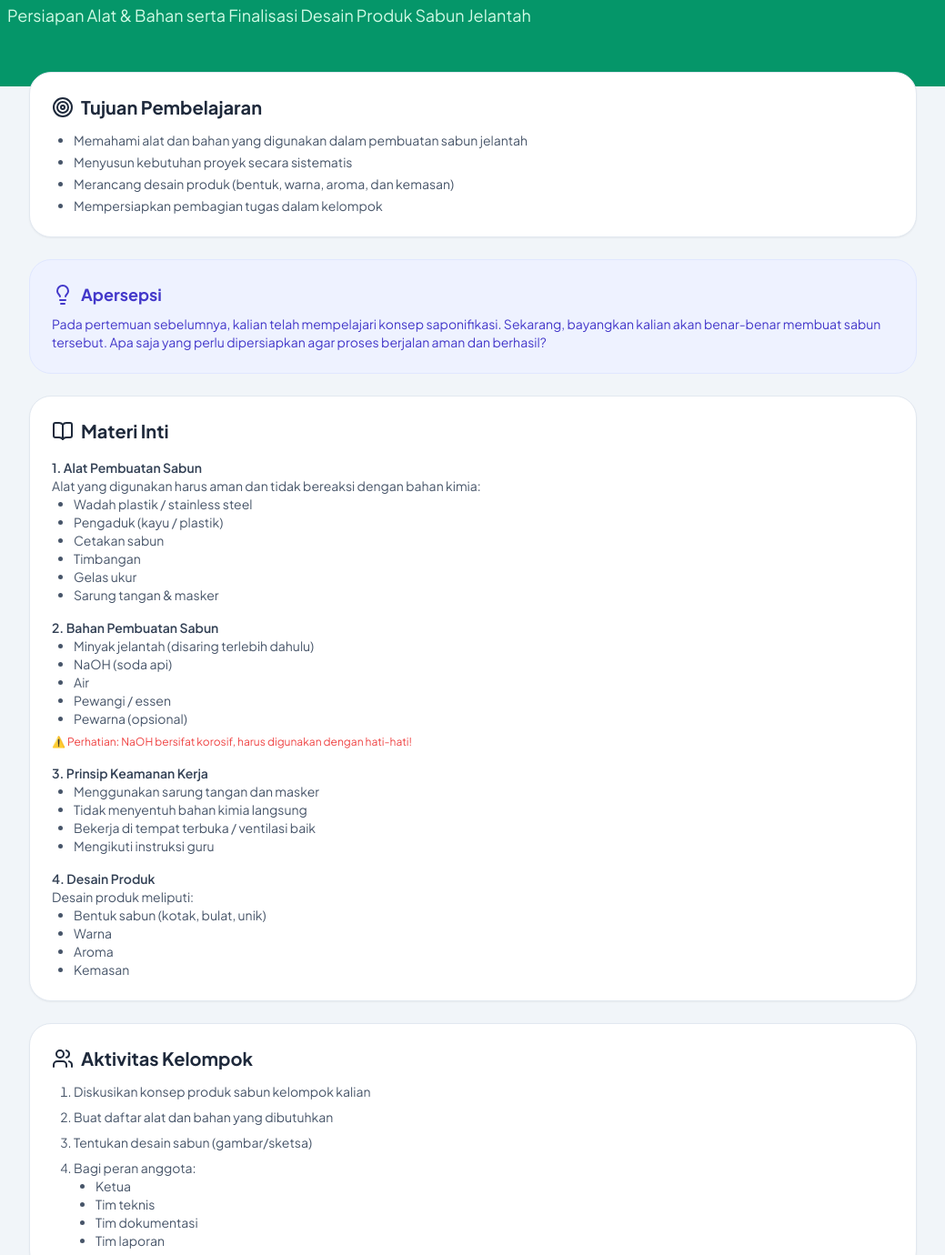
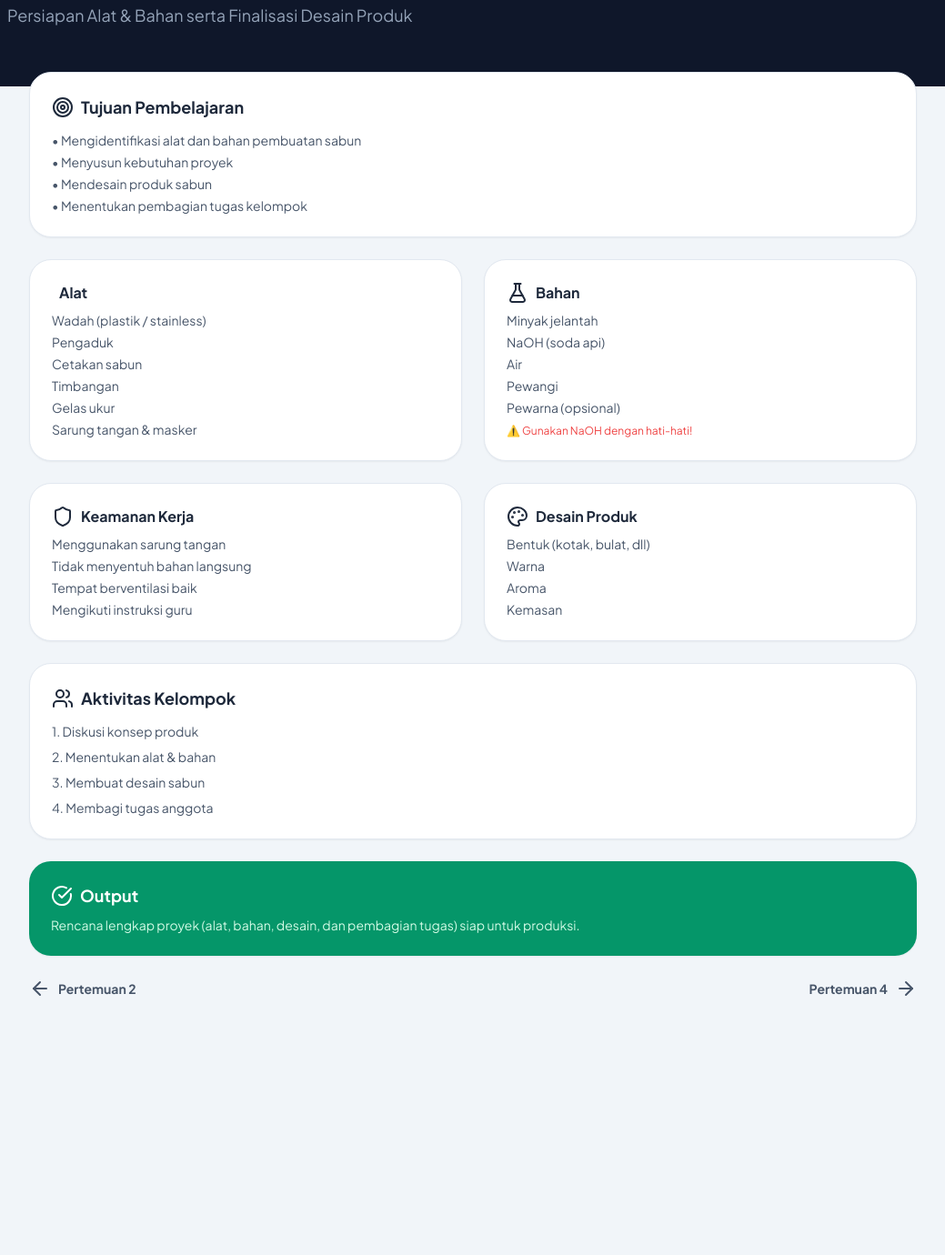
Before and after one commit to birulogi/pf, a plain HTML site: page 11/pertemuan-3.html in a window 1280 px wide. Shown: the part 113-1493 px from the top of the page at 91% size, without its empty margins (120-1159 px from the left). After the commit the page ends 1316 px from the top, so only its background shows below. Drawn offline with nearby package versions, Linux system fonts and the light colour scheme.

Commit message:
Update pertemuan-3.html

```diff
--- a/11/pertemuan-3.html
+++ b/11/pertemuan-3.html
@@ -3,7 +3,7 @@
 <head>
     <meta charset="UTF-8">
     <meta name="viewport" content="width=device-width, initial-scale=1.0">
-    <title>Pertemuan 3 - Persiapan & Desain Produk</title>
+    <title>Pertemuan 3 - Persiapan Proyek</title>
     <script src="https://cdn.tailwindcss.com"></script>
     <script src="https://unpkg.com/lucide@latest"></script>
     <style>
@@ -15,10 +15,10 @@
 <body class="text-slate-800 pb-20">
 
 <!-- Header -->
-<header class="bg-emerald-600 text-white py-16 px-6">
+<header class="bg-slate-900 text-white py-16 px-6">
     <div class="max-w-5xl mx-auto">
         <h1 class="text-4xl font-extrabold mb-3">Pertemuan 3</h1>
-        <p class="text-emerald-100 text-lg">Persiapan Alat & Bahan serta Finalisasi Desain Produk Sabun Jelantah</p>
+        <p class="text-slate-400 text-lg">Persiapan Alat & Bahan serta Finalisasi Desain Produk</p>
     </div>
 </header>
 
@@ -26,44 +26,29 @@
 <main class="max-w-5xl mx-auto p-6 -mt-10 space-y-6">
 
     <!-- Tujuan -->
-    <section class="bg-white p-6 rounded-3xl shadow-sm border border-slate-200">
-        <h2 class="font-bold text-xl mb-3 flex items-center gap-2">
+    <div class="bg-white p-6 rounded-3xl shadow-sm border border-slate-200">
+        <h2 class="font-bold text-lg mb-3 flex items-center gap-2">
             <i data-lucide="target"></i> Tujuan Pembelajaran
         </h2>
-        <ul class="list-disc ml-6 text-sm text-slate-600 space-y-1">
-            <li>Memahami alat dan bahan yang digunakan dalam pembuatan sabun jelantah</li>
-            <li>Menyusun kebutuhan proyek secara sistematis</li>
-            <li>Merancang desain produk (bentuk, warna, aroma, dan kemasan)</li>
-            <li>Mempersiapkan pembagian tugas dalam kelompok</li>
+        <ul class="text-sm text-slate-600 space-y-1">
+            <li>• Mengidentifikasi alat dan bahan pembuatan sabun</li>
+            <li>• Menyusun kebutuhan proyek</li>
+            <li>• Mendesain produk sabun</li>
+            <li>• Menentukan pembagian tugas kelompok</li>
         </ul>
-    </section>
+    </div>
 
-    <!-- Apersepsi -->
-    <section class="bg-indigo-50 p-6 rounded-3xl border border-indigo-100">
-        <h2 class="font-bold text-lg mb-2 flex items-center gap-2 text-indigo-700">
-            <i data-lucide="lightbulb"></i> Apersepsi
-        </h2>
-        <p class="text-sm text-indigo-700">
-            Pada pertemuan sebelumnya, kalian telah mempelajari konsep saponifikasi.
-            Sekarang, bayangkan kalian akan benar-benar membuat sabun tersebut.
-            Apa saja yang perlu dipersiapkan agar proses berjalan aman dan berhasil?
-        </p>
-    </section>
+    <!-- Materi -->
+    <div class="grid md:grid-cols-2 gap-6">
 
-    <!-- Materi Inti -->
-    <section class="bg-white p-6 rounded-3xl shadow-sm border border-slate-200">
-        <h2 class="font-bold text-xl mb-4 flex items-center gap-2">
-            <i data-lucide="book-open"></i> Materi Inti
-        </h2>
-
-        <div class="space-y-4 text-sm text-slate-600">
-
-            <div>
-                <h3 class="font-semibold text-slate-700">1. Alat Pembuatan Sabun</h3>
-                <p>Alat yang digunakan harus aman dan tidak bereaksi dengan bahan kimia:</p>
-                <ul class="list-disc ml-6">
-                    <li>Wadah plastik / stainless steel</li>
-                    <li>Pengaduk (kayu / plastik)</li>
+        <!-- Alat -->
+        <div class="bg-white p-6 rounded-3xl shadow-sm border border-slate-200">
+            <h3 class="font-bold mb-2 flex items-center gap-2">
+                <i data-lucide="tool"></i> Alat
+            </h3>
+            <ul class="text-sm text-slate-600 space-y-1">
+                <li>Wadah (plastik / stainless)</li>
+                <li>Pengaduk</li>
                 <li>Cetakan sabun</li>
                 <li>Timbangan</li>
                 <li>Gelas ukur</li>
@@ -71,35 +56,43 @@
             </ul>
         </div>
 
-            <div>
-                <h3 class="font-semibold text-slate-700">2. Bahan Pembuatan Sabun</h3>
-                <ul class="list-disc ml-6">
-                    <li>Minyak jelantah (disaring terlebih dahulu)</li>
+        <!-- Bahan -->
+        <div class="bg-white p-6 rounded-3xl shadow-sm border border-slate-200">
+            <h3 class="font-bold mb-2 flex items-center gap-2">
+                <i data-lucide="flask-conical"></i> Bahan
+            </h3>
+            <ul class="text-sm text-slate-600 space-y-1">
+                <li>Minyak jelantah</li>
                 <li>NaOH (soda api)</li>
                 <li>Air</li>
-                    <li>Pewangi / essen</li>
+                <li>Pewangi</li>
                 <li>Pewarna (opsional)</li>
             </ul>
-                <p class="mt-2 text-xs text-red-500">
-                    ⚠️ Perhatian: NaOH bersifat korosif, harus digunakan dengan hati-hati!
+            <p class="text-xs text-red-500 mt-2">
+                ⚠️ Gunakan NaOH dengan hati-hati!
             </p>
         </div>
 
-            <div>
-                <h3 class="font-semibold text-slate-700">3. Prinsip Keamanan Kerja</h3>
-                <ul class="list-disc ml-6">
-                    <li>Menggunakan sarung tangan dan masker</li>
-                    <li>Tidak menyentuh bahan kimia langsung</li>
-                    <li>Bekerja di tempat terbuka / ventilasi baik</li>
+        <!-- Keamanan -->
+        <div class="bg-white p-6 rounded-3xl shadow-sm border border-slate-200">
+            <h3 class="font-bold mb-2 flex items-center gap-2">
+                <i data-lucide="shield"></i> Keamanan Kerja
+            </h3>
+            <ul class="text-sm text-slate-600 space-y-1">
+                <li>Menggunakan sarung tangan</li>
+                <li>Tidak menyentuh bahan langsung</li>
+                <li>Tempat berventilasi baik</li>
                 <li>Mengikuti instruksi guru</li>
             </ul>
         </div>
 
-            <div>
-                <h3 class="font-semibold text-slate-700">4. Desain Produk</h3>
-                <p>Desain produk meliputi:</p>
-                <ul class="list-disc ml-6">
-                    <li>Bentuk sabun (kotak, bulat, unik)</li>
+        <!-- Desain -->
+        <div class="bg-white p-6 rounded-3xl shadow-sm border border-slate-200">
+            <h3 class="font-bold mb-2 flex items-center gap-2">
+                <i data-lucide="palette"></i> Desain Produk
+            </h3>
+            <ul class="text-sm text-slate-600 space-y-1">
+                <li>Bentuk (kotak, bulat, dll)</li>
                 <li>Warna</li>
                 <li>Aroma</li>
                 <li>Kemasan</li>
@@ -107,73 +100,36 @@
         </div>
 
     </div>
-    </section>
 
     <!-- Aktivitas -->
-    <section class="bg-white p-6 rounded-3xl shadow-sm border border-slate-200">
-        <h2 class="font-bold text-xl mb-3 flex items-center gap-2">
+    <div class="bg-white p-6 rounded-3xl shadow-sm border border-slate-200">
+        <h2 class="font-bold text-lg mb-3 flex items-center gap-2">
             <i data-lucide="users"></i> Aktivitas Kelompok
         </h2>
-
-        <ol class="list-decimal ml-6 text-sm text-slate-600 space-y-2">
-            <li>Diskusikan konsep produk sabun kelompok kalian</li>
-            <li>Buat daftar alat dan bahan yang dibutuhkan</li>
-            <li>Tentukan desain sabun (gambar/sketsa)</li>
-            <li>Bagi peran anggota:
-                <ul class="list-disc ml-6">
-                    <li>Ketua</li>
-                    <li>Tim teknis</li>
-                    <li>Tim dokumentasi</li>
-                    <li>Tim laporan</li>
-                </ul>
-            </li>
+        <ol class="text-sm text-slate-600 space-y-2">
+            <li>1. Diskusi konsep produk</li>
+            <li>2. Menentukan alat & bahan</li>
+            <li>3. Membuat desain sabun</li>
+            <li>4. Membagi tugas anggota</li>
         </ol>
-    </section>
-
-    <!-- LKPD -->
-    <section class="bg-amber-50 p-6 rounded-3xl border border-amber-100">
-        <h2 class="font-bold text-lg mb-2 flex items-center gap-2 text-amber-700">
-            <i data-lucide="file-text"></i> LKPD (Lembar Kerja)
-        </h2>
-
-        <div class="text-sm text-amber-800 space-y-2">
-            <p><b>Isilah tabel berikut:</b></p>
-
-            <p>1. Daftar Alat:</p>
-            <p>2. Daftar Bahan:</p>
-            <p>3. Desain Produk:</p>
-            <p>4. Pembagian Tugas:</p>
     </div>
-    </section>
-
-    <!-- Refleksi -->
-    <section class="bg-white p-6 rounded-3xl shadow-sm border border-slate-200">
-        <h2 class="font-bold text-xl mb-3 flex items-center gap-2">
-            <i data-lucide="message-circle"></i> Refleksi
-        </h2>
-        <ul class="list-disc ml-6 text-sm text-slate-600 space-y-1">
-            <li>Apa tantangan dalam merancang produk?</li>
-            <li>Mengapa persiapan penting sebelum produksi?</li>
-            <li>Bagaimana kerja sama kelompok kalian?</li>
-        </ul>
-    </section>
 
     <!-- Output -->
-    <section class="bg-emerald-100 p-6 rounded-3xl border border-emerald-200">
-        <h2 class="font-bold text-xl mb-2 text-emerald-700 flex items-center gap-2">
-            <i data-lucide="check-circle"></i> Output Pertemuan
+    <div class="bg-emerald-600 text-white p-6 rounded-3xl shadow-sm">
+        <h2 class="font-bold text-lg mb-2 flex items-center gap-2">
+            <i data-lucide="check-circle"></i> Output
         </h2>
-        <p class="text-sm text-emerald-800">
-            Setiap kelompok memiliki rencana lengkap (alat, bahan, desain, dan pembagian tugas) untuk melanjutkan ke tahap produksi pada pertemuan berikutnya.
+        <p class="text-sm text-emerald-100">
+            Rencana lengkap proyek (alat, bahan, desain, dan pembagian tugas) siap untuk produksi.
         </p>
-    </section>
+    </div>
 
     <!-- Navigasi -->
-    <div class="flex justify-between pt-4">
-        <a href="pertemuan-2.html" class="text-emerald-600 text-sm font-bold flex items-center gap-2">
+    <div class="flex justify-between">
+        <a href="pertemuan-2.html" class="text-sm font-bold text-slate-600 flex items-center gap-2">
             <i data-lucide="arrow-left"></i> Pertemuan 2
         </a>
-        <a href="pertemuan-4.html" class="text-emerald-600 text-sm font-bold flex items-center gap-2">
+        <a href="pertemuan-4.html" class="text-sm font-bold text-slate-600 flex items-center gap-2">
             Pertemuan 4 <i data-lucide="arrow-right"></i>
         </a>
     </div>
```
Lines whose indentation alone changed are shown as unchanged.
